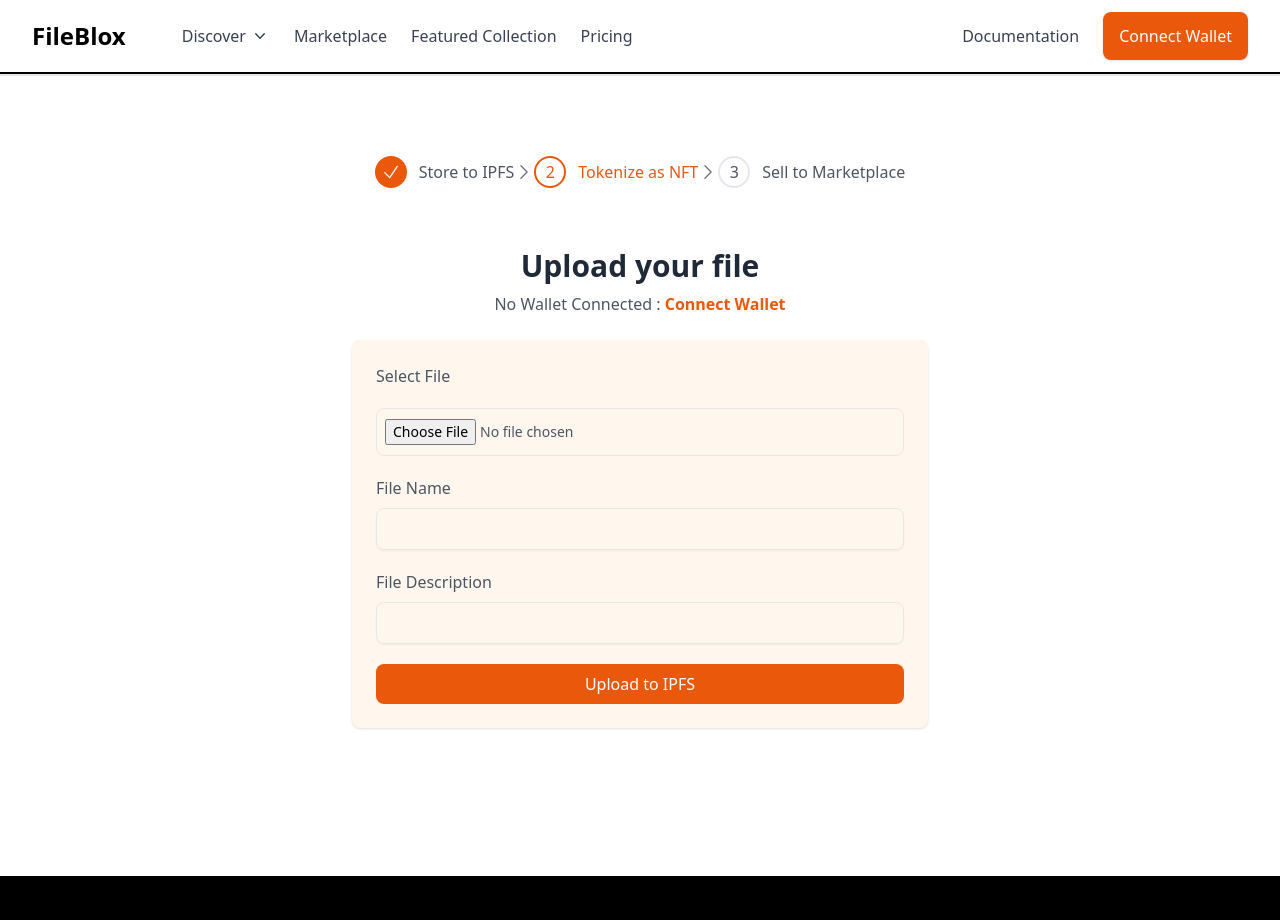
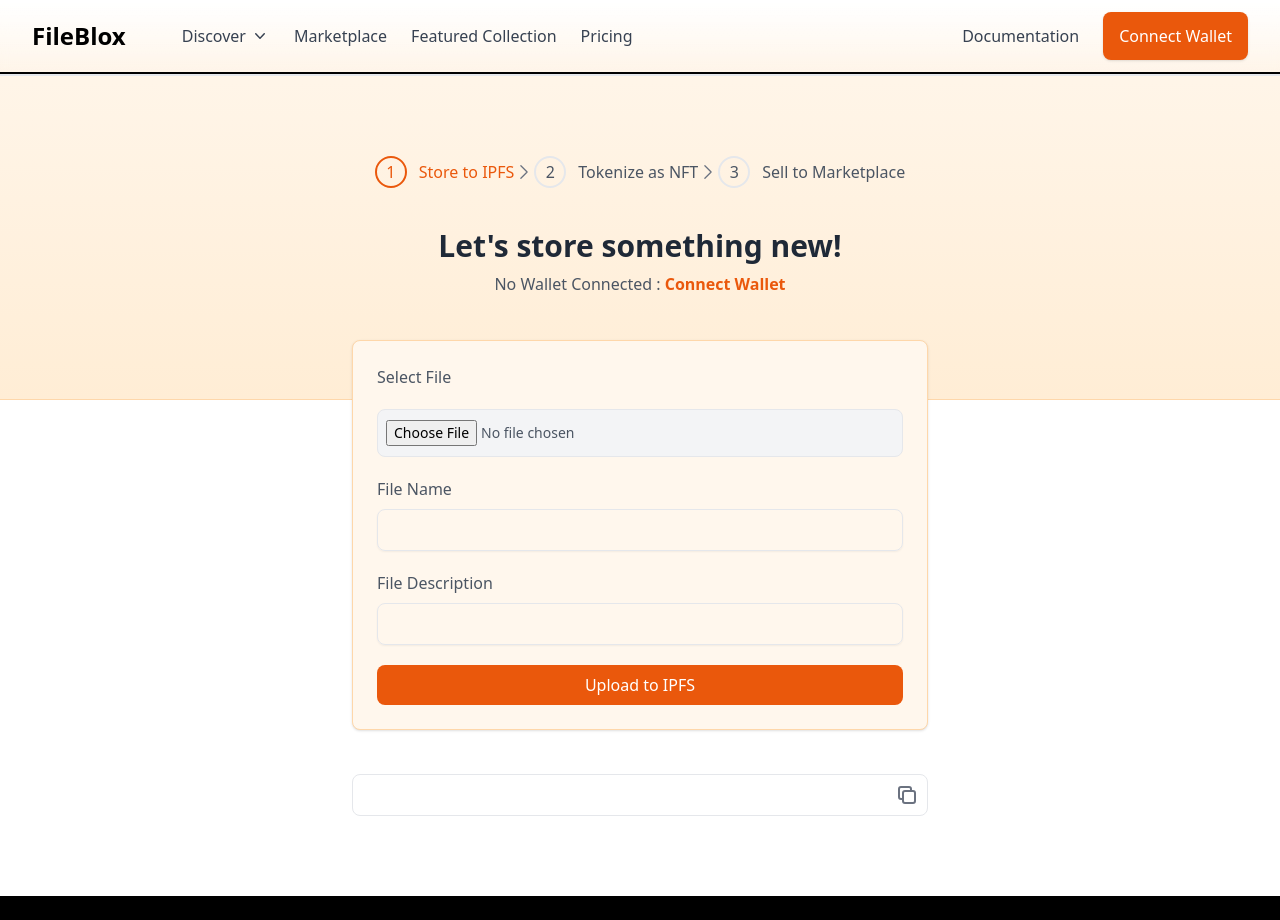
Before and after one commit to raldblox/fileblox, a Next.js app in the folder react-web-app/: page /marketplace/create in a window 1280 px wide. Shown: the top 920 px of the page. Built offline with nearby package versions, Linux system fonts and the light colour scheme.

Commit message:
Updated ipfs file uploader

```diff
--- a/react-web-app/pages/marketplace/create.js
+++ b/react-web-app/pages/marketplace/create.js
@@ -1,23 +1,109 @@
 import { Context } from "@/context"
-import { useContext, useState } from "react"
+import axios from "axios";
+import { NFTStorage } from "nft.storage";
+import { useContext, useEffect, useState } from "react"
 
 export default () => {
 
     const { connectWallet, connectedWallet } = useContext(Context);
+    const [copyState, setCopyState] = useState(false)
 
     const [steps, setStep] = useState({
         stepsItems: ["Store to IPFS", "Tokenize as NFT", "Sell to Marketplace"],
-        currentStep: 2
+        currentStep: 1
     })
 
-    const [file, setFile] = useState(null);
+    const [file, setFile] = useState('');
     const [name, setName] = useState('');
     const [description, setDescription] = useState('');
+    const [errorMessage, setErrorMessage] = useState(null);
+    const [uploadedFile, setUploadedFile] = useState();
+    const [fileURL, setFileURL] = useState("");
+    const [txURL, setTxURL] = useState();
+    const [txStatus, setTxStatus] = useState();
 
-    const handleFileChange = (event) => {
-        const selectedFile = event.target.files[0];
-        setFile(selectedFile);
+    // Copy the link
+    const handleCopy = () => {
+        navigator.clipboard.writeText(fileURL).then(function () {
+            setCopyState(true)
+        }, function (err) {
+            console.error('Async: Could not copy text: ', err);
+        });
+    }
+
+    useEffect(() => {
+        if (copyState) {
+            setTimeout(() => setCopyState(false), 3000)
+        }
+    }, [copyState])
+
+    const handleFileUpload = (event) => {
+        setFile(event.target.files[0]);
+        console.log("New File Set");
+    }
+
+    const getIPFSGatewayURL = (ipfsURL) => {
+        let urlArray = ipfsURL.split("/");
+        let ipfsGateWayURL = `https://${urlArray[2]}.ipfs.nftstorage.link/${urlArray[3]}`;
+        return ipfsGateWayURL;
     };
+
+    const mintNFTToken = async (event, uploadedFile) => {
+        event.preventDefault();
+        //1. upload NFT content via NFT.storage
+        const metaData = await uploadNFTContent(file);
+        console.log("metadata:", metaData)
+
+        // //2. Mint a NFT token
+        // const mintNFTTx = await sendTxToChain(metaData);
+
+        // //3. preview the minted nft
+        // previewNFT(metaData, mintNFTTx);
+    }
+
+    const uploadNFTContent = async (inputFile) => {
+        console.log(process.env)
+        const nftStorage = new NFTStorage({ token: process.env.NFTSTORAGE_API_KEY, });
+        try {
+            setTxStatus("Uploading NFT to IPFS & Filecoin via NFT.storage.");
+            const metaData = await nftStorage.store({
+                name: name,
+                description: description,
+                image: inputFile,
+                file: inputFile
+            });
+            setFileURL(getIPFSGatewayURL(metaData.url));
+            console.log(metaData);
+            return metaData;
+
+        } catch (error) {
+            setErrorMessage("Could not save NFT to NFT.Storage - Aborted minting.");
+            console.log(error);
+        }
+    }
+
+    const sendTxToChain = async (metadata) => {
+        try {
+            setTxStatus("Sending mint transaction to  Blockchain.");
+            const provider = new ethers.providers.Web3Provider(window.ethereum);
+            const connectedContract = new ethers.Contract(
+                nftContractAddress,
+                NFT.abi,
+                provider.getSigner()
+            );
+            const mintNFTTx = await connectedContract.mintItem(metadata.url);
+            return mintNFTTx;
+        } catch (error) {
+            setErrorMessage("Failed to send tx to blockchain.");
+            console.log(error);
+        }
+    }
+
+    const previewNFT = (metaData, mintNFTTx) => {
+        setFileURL(getIPFSGatewayURL(metaData.url));
+        setTxURL('https://filecoin.com/tx/' + mintNFTTx.hash);
+        setTxStatus("NFT is minted successfully!");
+    }
 
     const handleNameChange = (event) => {
         setName(event.target.value);
@@ -27,25 +113,9 @@ export default () => {
         setDescription(event.target.value);
     };
 
-    const handleSubmit = async (event) => {
-        event.preventDefault();
-
-        try {
-            const formData = new FormData();
-            formData.append('file', file);
-            formData.append('name', name);
-            formData.append('description', description);
-
-            const response = await axios.post('/api/upload', formData);
-            console.log('File uploaded successfully:', response.data);
-        } catch (error) {
-            console.log('Error uploading file:', error);
-        }
-    };
-
     return (
-        <section className="justify-start px-4 py-20 gap-y-10">
-            <div className="max-w-4xl px-4 mx-auto md:px-0">
+        <section className="justify-start px-4 py-20 gap-y-5">
+            <div className="z-10 max-w-4xl px-4 mx-auto md:px-0">
                 <ul aria-label="Steps" className="items-center font-medium text-gray-600 md:flex">
                     {steps.stepsItems.map((item, idx) => (
                         <li aria-current={steps.currentStep == idx + 1 ? "step" : false} className="flex flex-1 last:flex-none md:items-center">
@@ -84,12 +154,11 @@ export default () => {
                     ))}
                 </ul>
             </div>
-
-            <main className="flex flex-col items-center justify-center w-full sm:px-4">
-                <div className="w-full space-y-6 text-gray-600 sm:max-w-xl">
+            <main className="z-10 flex flex-col items-center justify-center w-full sm:px-4">
+                <div className="grid w-full space-y-6 text-gray-600 gap-y-5 sm:max-w-xl">
                     <div className="text-center ">
                         <div className="mt-5 space-y-2">
-                            <h3 className="text-2xl font-bold text-gray-800 sm:text-3xl">Upload your file</h3>
+                            <h3 className="text-2xl font-bold text-gray-800 sm:text-3xl">Let's store something new!</h3>
                             <p className="">
                                 {connectedWallet ?
                                     <>Wallet Connected : <span className="font-bold text-orange-600 hover:text-orange-500">{connectedWallet.slice(0, 10)}...{connectedWallet.slice(-10)}</span></> :
@@ -98,20 +167,16 @@ export default () => {
                             </p>
                         </div>
                     </div>
-                    <div className="p-4 py-6 shadow bg-orange-50 sm:p-6 sm:rounded-lg">
-                        <form
-                            onSubmit={handleSubmit}
-                            className="space-y-5"
-
-                        >
+                    <div className="p-4 py-6 border border-orange-200 shadow hover:shadow-md bg-orange-50 sm:p-6 sm:rounded-lg">
+                        <form className="space-y-5">
                             <div>
                                 <label htmlFor="file">Select File</label>
                                 <input
                                     type="file"
                                     id="file"
-                                    onChange={handleFileChange}
+                                    onChange={handleFileUpload}
                                     required
-                                    className="w-full px-2 flex items-center justify-center gap-x-3 py-2.5 mt-5 border rounded-lg text-sm font-medium hover:bg-gray-50 duration-150 active:bg-gray-100"
+                                    className="w-full px-2 flex items-center justify-center gap-x-3 py-2.5 mt-5 border rounded-lg text-sm font-medium bg-gray-100 hover:bg-gray-50 duration-150 active:bg-gray-100"
                                 />
                             </div>
                             <div>
@@ -131,7 +196,7 @@ export default () => {
                                     File Description
                                 </label>
                                 <input
-                                    type="email"
+                                    type="text"
                                     value={description}
                                     onChange={handleDescriptionChange}
                                     required
@@ -139,15 +204,31 @@ export default () => {
                                 />
                             </div>
                             <button
-                                type="submit"
+                                onClick={e => mintNFTToken(e, uploadedFile)}
                                 className="w-full px-4 py-2 font-medium text-white duration-150 bg-orange-600 rounded-lg hover:bg-orange-500 active:bg-orange-600"
                             >
                                 Upload to IPFS
                             </button>
                         </form>
                     </div>
+                    <div className="flex items-center justify-between p-2 border rounded-lg">
+                        <p className="overflow-hidden text-sm text-gray-600">{fileURL}</p>
+                        <button className={`relative text-gray-500 ${copyState ? "text-orange-600 pointer-events-none" : ""}`}
+                            onClick={handleCopy}
+                        >
+                            <svg xmlns="http://www.w3.org/2000/svg" className="w-6 h-6 pointer-events-none" fill="none" viewBox="0 0 24 24" stroke="currentColor" strokeWidth={2}>
+                                <path strokeLinecap="round" strokeLinejoin="round" d="M8 16H6a2 2 0 01-2-2V6a2 2 0 012-2h8a2 2 0 012 2v2m-6 12h8a2 2 0 002-2v-8a2 2 0 00-2-2h-8a2 2 0 00-2 2v8a2 2 0 002 2z" />
+                            </svg>
+                            {
+                                copyState ? (
+                                    <div className="absolute -top-12 -left-3 px-2 py-1.5 rounded-xl bg-orange-600 font-semibold text-white text-[10px] after:absolute after:inset-x-0 after:mx-auto after:top-[22px] after:w-2 after:h-2 after:bg-orange-600 after:rotate-45">Copied</div>
+                                ) : ""
+                            }
+                        </button>
+                    </div>
                 </div>
             </main>
+            <div className="absolute border-orange-200 border-b top-0 w-full h-[70vh] md:h-[50vh] bg-gradient-to-b from-orange-50 to-orange-100"></div>
         </section>
     )
 }
```
